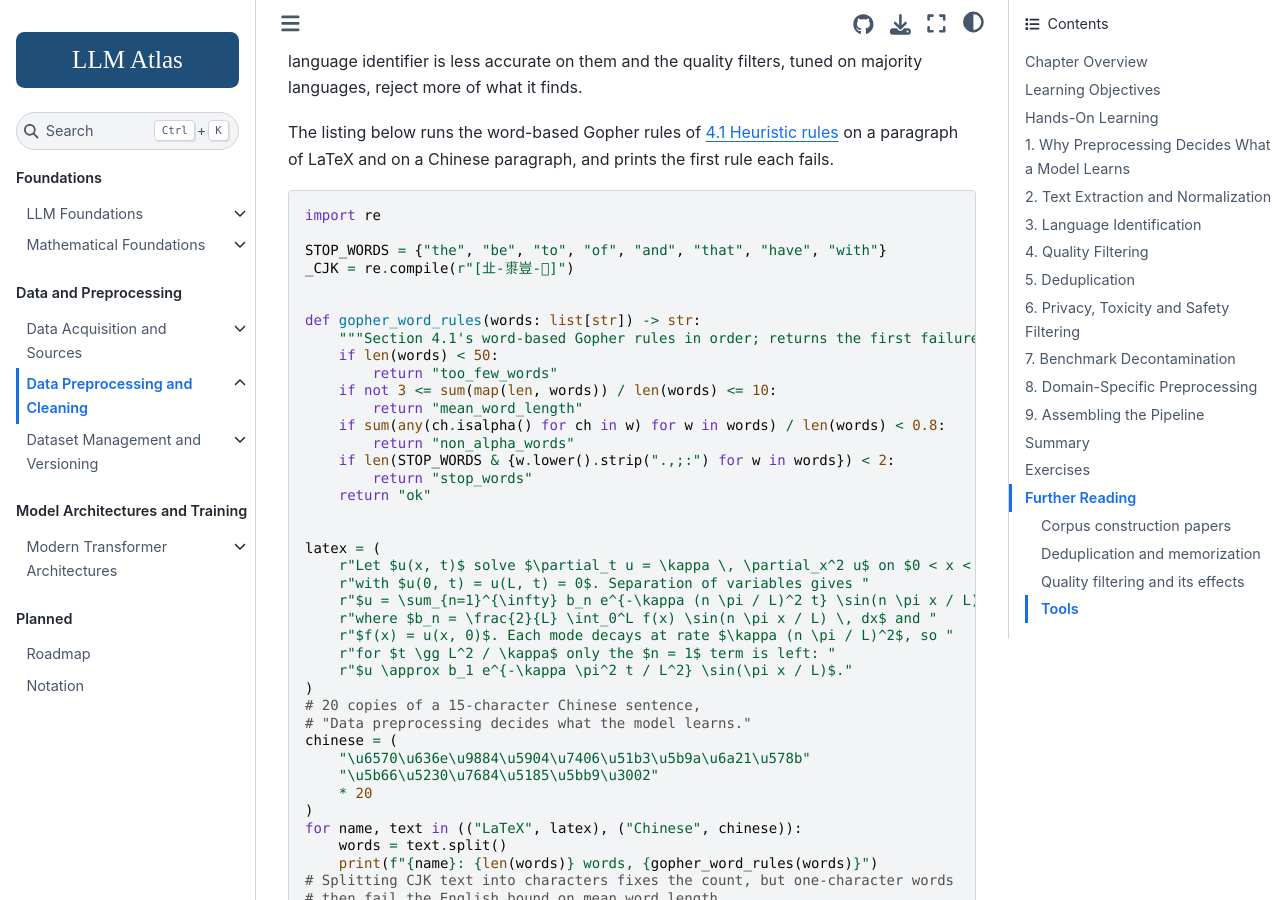
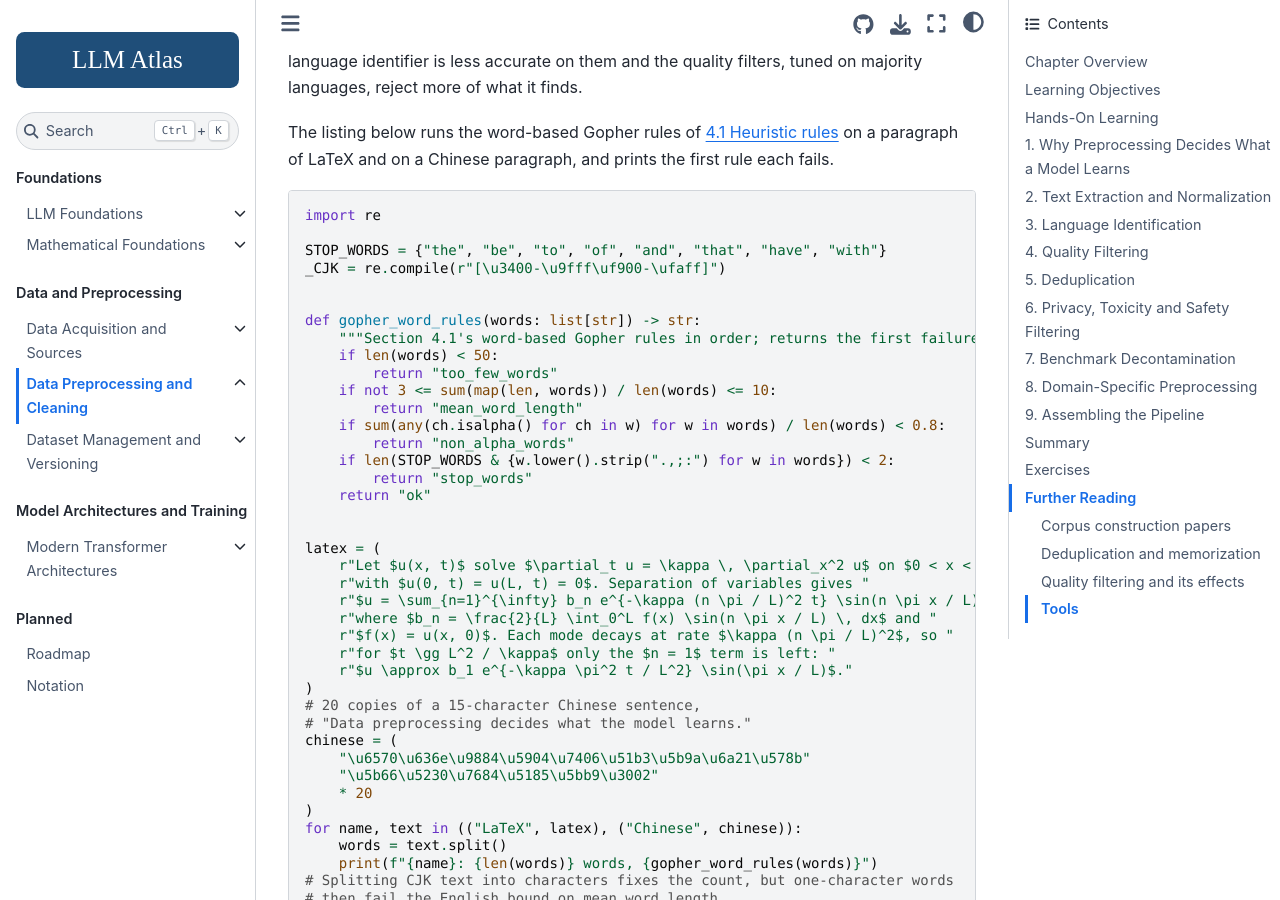
Before and after one commit to Beaker12/llmatlas, a Jupyter Book: the page built from chapters/04-preprocessing/index.md, in a window 1280 px wide and 900 px high, scrolled down 60400 px. Built offline with Jupyter Book 1.0.4 settings and Sphinx 7.4.7 and the Sphinx Book theme 1.1.4, drawn with Linux system fonts in a browser that asks for light colours; pages that are not in the unit, such as notebooks, are missing from menus; cross-references to code outside the pages are shown as plain code.

Commit message:
PDF: break long bibliography URLs, avoid glyphs the fonts lack in a chapter 2 comment and the chapter 4 CJK pattern, set column widths of chapter 6's validation table

```diff
--- a/_config.yml
+++ b/_config.yml
@@ -83,6 +83,8 @@
         \setTransitionsFor{Arabic}{\begingroup\arabicfont\beginR}{\endR\endgroup}
         % A {cite:t} in a figure caption otherwise stops XeLaTeX ("Argument of \Hy@tempa has an extra }").
         \usepackage{etoolbox}\robustify{\DUrole}\robustify{\hyperlink}\robustify{\sphinxstyleemphasis}
+        % Let long URLs in the bibliography break at any character instead of overflowing the margin.
+        \usepackage{xurl}
         % The pages number their own section headings ("1.1 The published mixtures"): LaTeX numbers chapters only.
         \setcounter{secnumdepth}{0}
         % Number figures, tables, listings and equations across the book, as the HTML does (see numfig_secnum_depth).
--- a/chapters/04-preprocessing/index.md
+++ b/chapters/04-preprocessing/index.md
@@ -2142,7 +2142,7 @@
 import re
 
 STOP_WORDS = {"the", "be", "to", "of", "and", "that", "have", "with"}
-_CJK = re.compile(r"[㐀-鿿豈-﫿]")
+_CJK = re.compile(r"[\u3400-\u9fff\uf900-\ufaff]")
 
 
 def gopher_word_rules(words: list[str]) -> str:
```
Also changed, not shown: chapters/06-architectures/index.md (+3 -0 lines), 1 other file.
